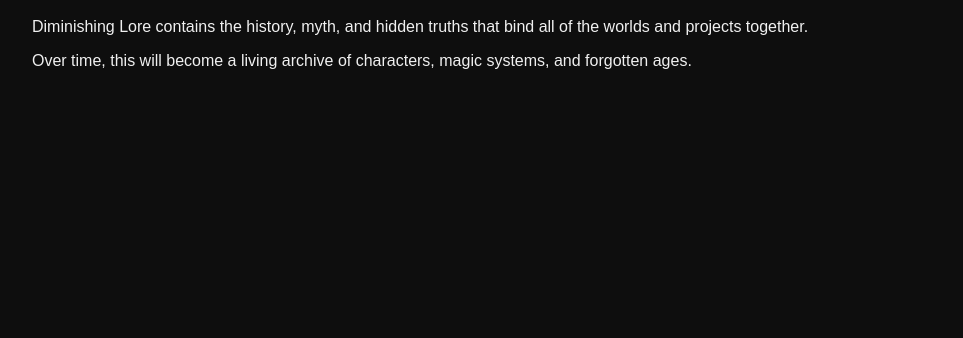
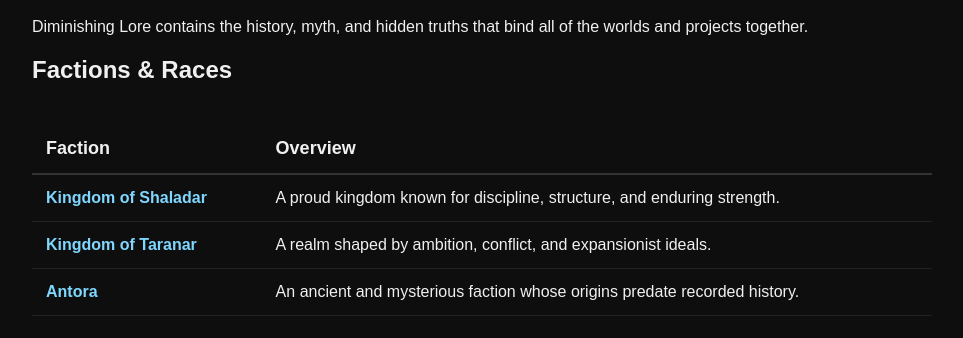
Before and after one commit to fattymoocow-games/Fattieswebsite, a plain HTML site: page diminishinglore/index.html in a window 1280 px wide. Shown: the part 160-498 px from the top of the page, without its empty margins (158-1121 px from the left). Drawn offline with Linux system fonts and the light colour scheme.

Commit message:
Implement faction table in index.html
Added a faction table with clickable links for navigation.

```diff
--- a/diminishinglore/index.html
+++ b/diminishinglore/index.html
@@ -53,6 +53,41 @@ body {
     margin: 120px auto;
     padding: 0 20px;
 }
+
+/* Faction Table */
+.faction-table {
+    width: 100%;
+    border-collapse: collapse;
+    margin-top: 40px;
+}
+
+.faction-table th,
+.faction-table td {
+    padding: 14px;
+    text-align: left;
+}
+
+.faction-table th {
+    border-bottom: 2px solid #333;
+    font-size: 18px;
+}
+
+.faction-table tr {
+    border-bottom: 1px solid #222;
+    transition: 0.2s;
+}
+
+.faction-table tr:hover {
+    background-color: #1b1b1b;
+    cursor: pointer;
+}
+
+.faction-table a {
+    color: #7fd7ff;
+    text-decoration: none;
+    font-weight: bold;
+}
+
 </style>
 </head>
 <body>
@@ -75,9 +110,32 @@ body {
         and projects together.
     </p>
 
-    <p>
-        Over time, this will become a living archive of characters, magic systems, and forgotten ages.
-    </p>
+    <h2>Factions & Races</h2>
+
+    <table class="faction-table">
+        <thead>
+            <tr>
+                <th>Faction</th>
+                <th>Overview</th>
+            </tr>
+        </thead>
+        <tbody>
+            <tr onclick="window.location='shaladar/';">
+                <td><a href="shaladar/">Kingdom of Shaladar</a></td>
+                <td>A proud kingdom known for discipline, structure, and enduring strength.</td>
+            </tr>
+
+            <tr onclick="window.location='taranar/';">
+                <td><a href="taranar/">Kingdom of Taranar</a></td>
+                <td>A realm shaped by ambition, conflict, and expansionist ideals.</td>
+            </tr>
+
+            <tr onclick="window.location='antora/';">
+                <td><a href="antora/">Antora</a></td>
+                <td>An ancient and mysterious faction whose origins predate recorded history.</td>
+            </tr>
+        </tbody>
+    </table>
 </div>
 
 </body>
```
